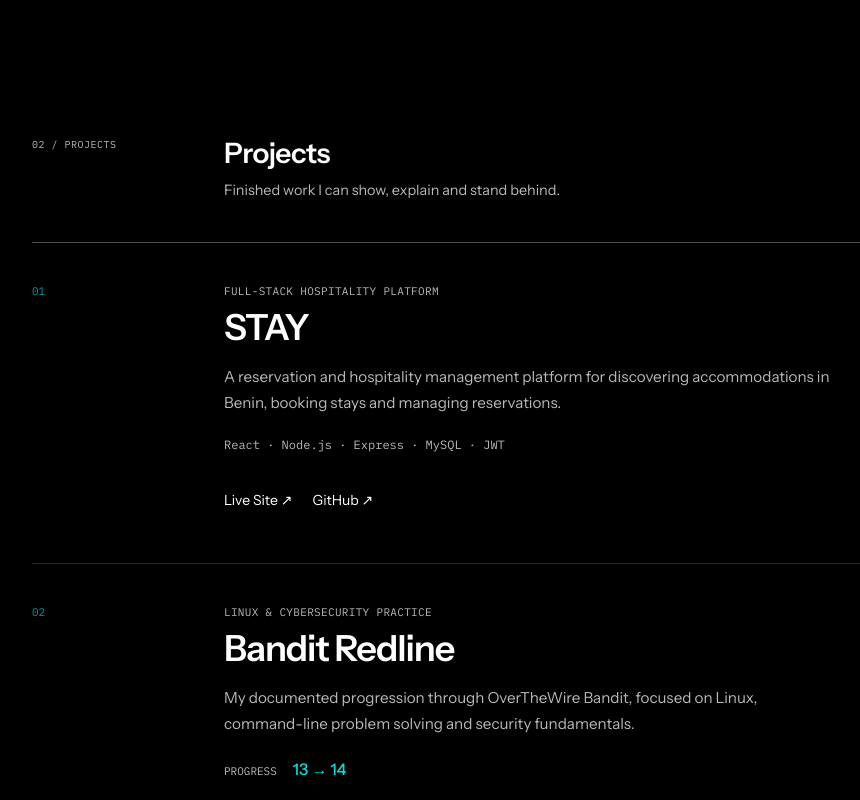
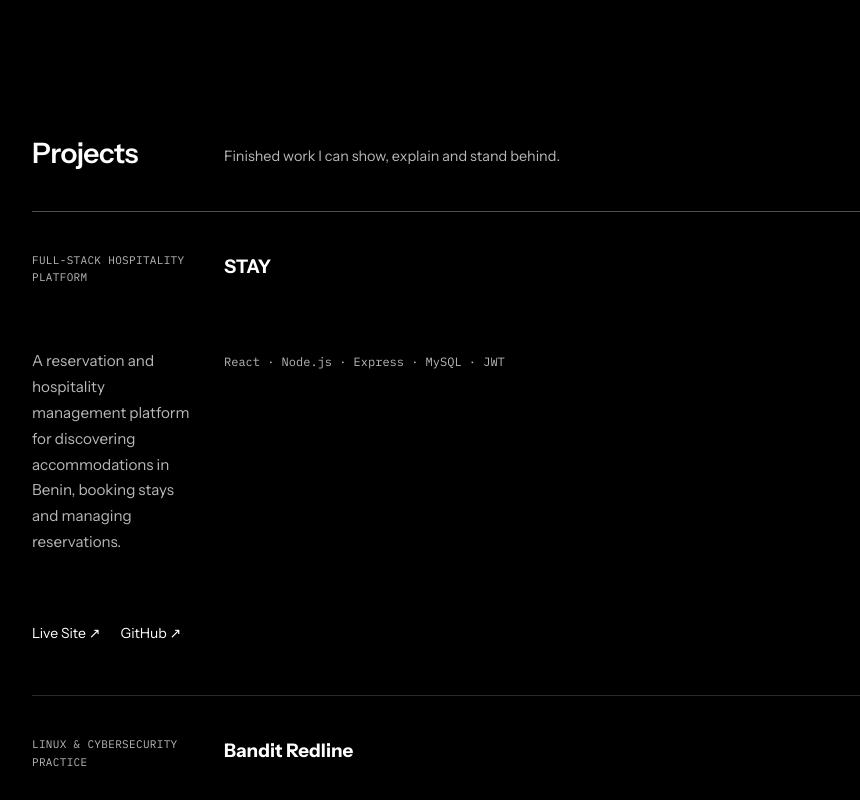
Before and after one commit to emma-dasilva-dev/emma-dasilva-portfolio, a Next.js app: page /en in a window 1280 px wide. Shown: the part 520-1320 px from the top of the page, without its empty margins (16-876 px from the left). Built offline with nearby package versions, Linux system fonts and the light colour scheme.

Commit message:
refactor: remove project numbering and Bandit progress

```diff
--- a/src/components/sections/Work.tsx
+++ b/src/components/sections/Work.tsx
@@ -1,6 +1,6 @@
 import { PageContainer } from "@/components/layout/PageContainer";
 import { Section } from "@/components/layout/Section";
-import { banditProgress, projects } from "@/content/projects";
+import { projects } from "@/content/projects";
 import { workContent } from "@/content/work";
 import type { Locale } from "@/types/locale";
 
@@ -20,17 +20,12 @@ export function Work({ locale }: WorkProps) {
     <Section id="work" className={styles.section}>
       <PageContainer>
         <header className={styles.sectionHeader}>
-          <p className={styles.sectionNumber}>{copy.sectionNumber}</p>
-          <div>
           <h2>{copy.heading}</h2>
           <p>{copy.intro}</p>
-          </div>
         </header>
 
         <div className={styles.projects}>
           <article className={styles.project}>
-            <div className={styles.projectIndex}>01</div>
-            <div className={styles.projectContent}>
             <p className={styles.projectType}>{stay.subtitle[locale]}</p>
             <h3>{stay.title}</h3>
             <p className={styles.summary}>{stay.summary[locale]}</p>
@@ -39,23 +34,15 @@ export function Work({ locale }: WorkProps) {
               <a href={stay.links.live} target="_blank" rel="noreferrer">{copy.liveSite} ↗</a>
               <a href={stay.links.github} target="_blank" rel="noreferrer">{copy.github} ↗</a>
             </div>
-            </div>
           </article>
 
           <article className={styles.project}>
-            <div className={styles.projectIndex}>02</div>
-            <div className={styles.projectContent}>
             <p className={styles.projectType}>{bandit.subtitle[locale]}</p>
             <h3>{bandit.title}</h3>
             <p className={styles.summary}>{bandit.summary[locale]}</p>
-              <div className={styles.banditMeta}>
-                <span>{copy.progressLabel}</span>
-                <strong>{banditProgress.completedThrough} → {banditProgress.currentLevel}</strong>
-              </div>
             <p className={styles.stack}>{bandit.technologies.join(" · ")}</p>
             <div className={styles.links}>
               <a href={bandit.links.journal} target="_blank" rel="noreferrer">{copy.journal} ↗</a>
-              </div>
             </div>
           </article>
         </div>
```
Lines whose indentation alone changed are shown as unchanged.
